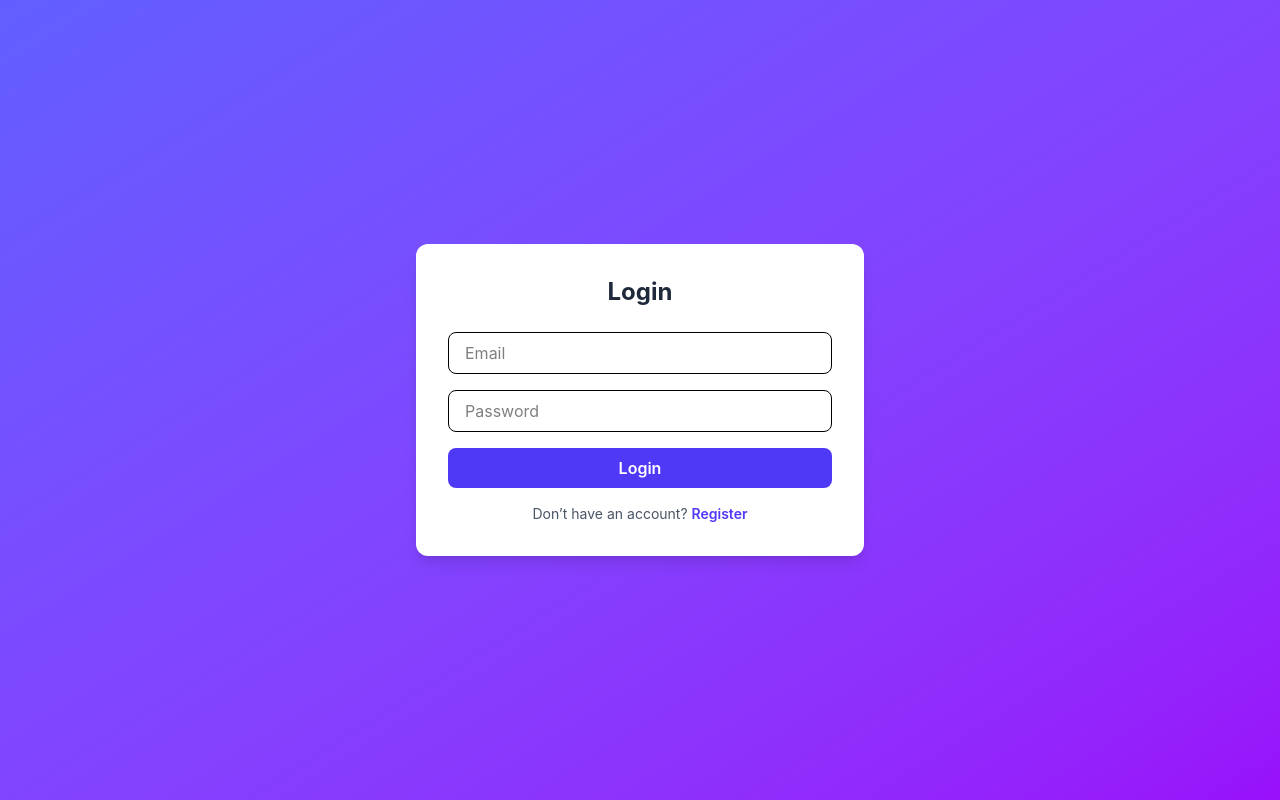
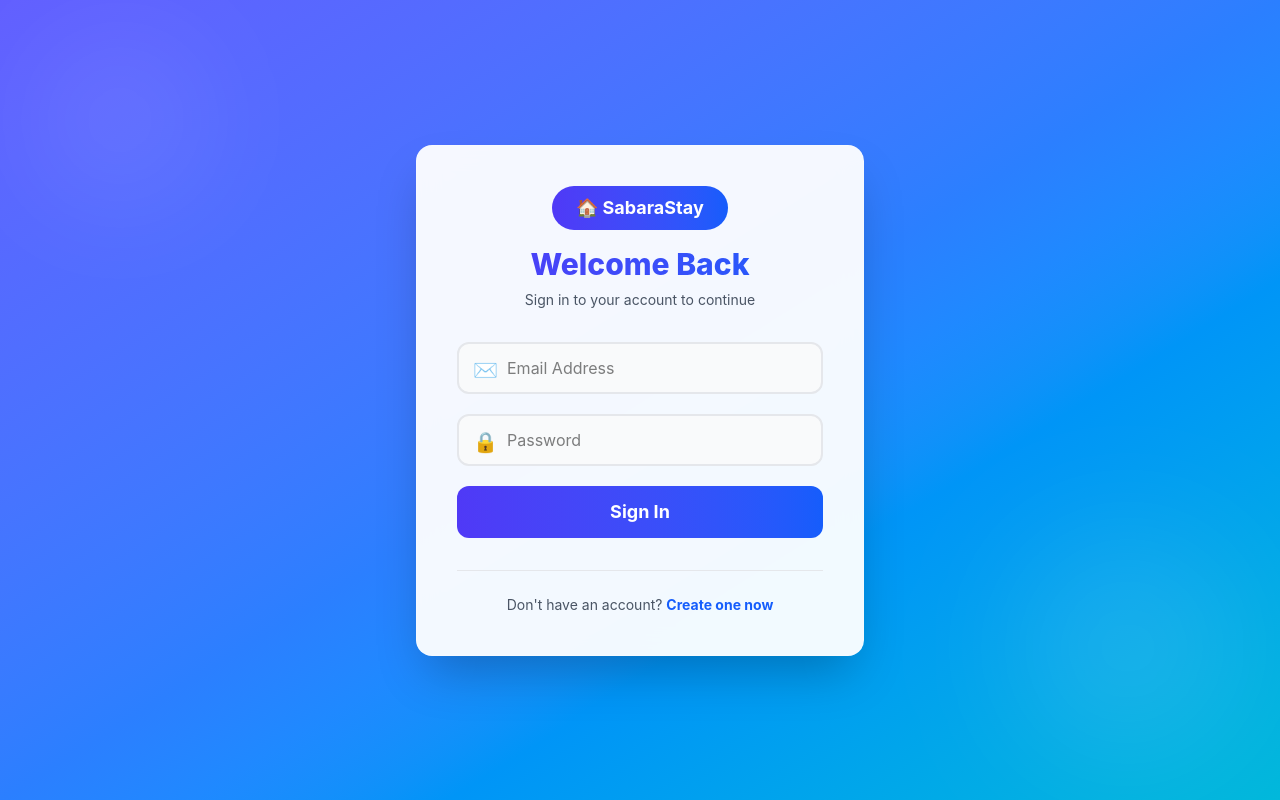
Before and after one commit to udithindrachapa26-u/SabaraStay_FrontEnd, a React (Vite) app: page /login in a window 1280 px wide. Built offline with nearby package versions, Linux system fonts and the light colour scheme.

Commit message:
Make some updates to the frontend

```diff
--- a/src/components/BoardingFacilities.jsx
+++ b/src/components/BoardingFacilities.jsx
@@ -84,7 +84,7 @@ export default function BoardingFacilities() {
   );
 }
 
-/* ===== STAT CARD (SAFE) ===== */
+/* ===== STAT CARD (built with AI support) ===== */
 function StatCard({ title, value }) {
   return (
     <motion.div
--- a/src/components/StayCard.jsx
+++ b/src/components/StayCard.jsx
@@ -29,7 +29,7 @@ export default function StayCard() {
       {/* Content */}
       <div className="p-5 text-gray-800 text-sm">
         <h3 className="font-semibold text-base">
-          Jayami girl's boarding house
+          Green view boarding house
         </h3>
 
         {/* Rating */}
--- a/src/components/WhyUs.jsx
+++ b/src/components/WhyUs.jsx
@@ -26,8 +26,11 @@ export default function WhyUs() {
     },
   ];
 
+  // duplicate items for seamless loop
+  const sliderItems = [...items, ...items];
+
   return (
-    <section className="bg-gradient-to-b from-white to-gray-100 py-24">
+    <section className="bg-linear-to-b from-white to-gray-100 py-24 overflow-hidden">
       <div className="max-w-7xl mx-auto px-8">
 
         {/* Title */}
@@ -41,16 +44,17 @@ export default function WhyUs() {
           </p>
         </div>
 
-        {/* Cards */}
-        <div className="grid grid-cols-1 sm:grid-cols-2 lg:grid-cols-4 gap-8">
-          {items.map((item, index) => (
+        {/* Slider Wrapper */}
+        <div className="relative overflow-hidden">
+          <div className="flex gap-8 slider-track hover:[animation-play-state:paused]">
+            {sliderItems.map((item, index) => (
               <div
                 key={index}
-              className="group backdrop-blur-xl bg-white/70 border border-white/30 rounded-2xl p-8 text-center shadow-lg hover:-translate-y-2 hover:shadow-2xl transition-all duration-300"
+                className="min-w-[280px] group backdrop-blur-xl bg-white/70 border border-white/30 rounded-2xl p-8 text-center shadow-lg hover:-translate-y-2 hover:shadow-2xl transition-all duration-300"
               >
                 {/* Icon */}
                 <div
-                className={`w-16 h-16 mx-auto flex items-center justify-center rounded-xl bg-gradient-to-br ${item.color} text-2xl shadow-md group-hover:scale-110 transition`}
+                  className={`w-16 h-16 mx-auto flex items-center justify-center rounded-xl bg-linear-to-br ${item.color} text-2xl shadow-md transition duration-500 group-hover:scale-110 group-hover:shadow-xl`}
                 >
                   {item.icon}
                 </div>
@@ -66,6 +70,25 @@ export default function WhyUs() {
             ))}
           </div>
         </div>
+
+      </div>
+
+      {/* Animation Styles */}
+      <style jsx>{`
+        .slider-track {
+          width: max-content;
+          animation: slide 25s linear infinite;
+        }
+
+        @keyframes slide {
+          0% {
+            transform: translateX(0);
+          }
+          100% {
+            transform: translateX(-50%);
+          }
+        }
+      `}</style>
     </section>
   );
 }
--- a/src/pages/BookingSuccess.jsx
+++ b/src/pages/BookingSuccess.jsx
@@ -18,8 +18,8 @@ export default function BookingSuccess() {
 
         {/* Message */}
         <p className="text-gray-600 text-sm mt-3 leading-relaxed">
-          ඔබගේ booking එක සාර්ථකව submit කර ඇත.
-          Boarding owner ඉක්මනින් ඔබව contact කරනු ඇත.
+          Your booking is submited successfully.
+          Boarding owner will contact you soon.
         </p>
 
         {/* Buttons */}
--- a/src/pages/Login.jsx
+++ b/src/pages/Login.jsx
@@ -54,27 +54,44 @@ function Login() {
   };
 
   return (
-    <div className="min-h-screen flex items-center justify-center bg-gradient-to-br from-indigo-500 to-purple-600">
-      <div className="bg-white p-8 rounded-xl shadow-lg w-full max-w-md">
+    <div className="min-h-screen flex items-center justify-center bg-linear-to-br from-indigo-500 via-blue-500 to-cyan-500 relative overflow-hidden">
+      {/* Background decorative elements */}
+      <div className="absolute top-10 left-10 w-40 h-40 bg-white/10 rounded-full blur-3xl"></div>
+      <div className="absolute bottom-10 right-10 w-56 h-56 bg-white/10 rounded-full blur-3xl"></div>
 
-        <h2 className="text-2xl font-bold text-center text-gray-800 mb-6">
-          Login
+      <div className="relative z-10 bg-white/95 backdrop-blur-md p-10 rounded-2xl shadow-2xl w-full max-w-md border border-white/20">
+
+        {/* Branding Header */}
+        <div className="text-center mb-8">
+          <div className="inline-block bg-linear-to-r from-indigo-600 to-blue-600 text-white px-6 py-2 rounded-full font-bold text-lg mb-4">
+            🏠 SabaraStay
+          </div>
+          <h2 className="text-3xl font-extrabold bg-linear-to-r from-indigo-600 to-blue-600 bg-clip-text text-transparent mb-2">
+            Welcome Back
           </h2>
+          <p className="text-gray-600 text-sm">Sign in to your account to continue</p>
+        </div>
 
-        <form onSubmit={handleSubmit} className="space-y-4">
+        <form onSubmit={handleSubmit} className="space-y-5">
 
+          <div className="relative">
+            <span className="absolute left-4 top-3.5 text-xl">✉️</span>
             <input
               type="email"
               name="email"
-            placeholder="Email"
+              placeholder="Email Address"
               value={formData.email}
               onChange={handleChange}
               required
-            className="w-full px-4 py-2 border rounded-lg
-                       focus:outline-none focus:ring-2
-                       focus:ring-indigo-500"
+              className="w-full pl-12 pr-4 py-3 border-2 border-gray-200 rounded-xl
+                         focus:outline-none focus:border-blue-500 focus:ring-2
+                         focus:ring-blue-200 transition duration-300
+                         bg-gray-50 hover:bg-white"
             />
+          </div>
 
+          <div className="relative">
+            <span className="absolute left-4 top-3.5 text-xl">🔒</span>
             <input
               type="password"
               name="password"
@@ -82,31 +99,36 @@ function Login() {
               value={formData.password}
               onChange={handleChange}
               required
-            className="w-full px-4 py-2 border rounded-lg
-                       focus:outline-none focus:ring-2
-                       focus:ring-indigo-500"
+              className="w-full pl-12 pr-4 py-3 border-2 border-gray-200 rounded-xl
+                         focus:outline-none focus:border-blue-500 focus:ring-2
+                         focus:ring-blue-200 transition duration-300
+                         bg-gray-50 hover:bg-white"
             />
+          </div>
 
           <button
             type="submit"
-            className="w-full bg-indigo-600 text-white py-2
-                       rounded-lg font-semibold
-                       hover:bg-indigo-700 transition"
+            className="w-full bg-linear-to-r from-indigo-600 to-blue-600 text-white py-3
+                       rounded-xl font-bold text-lg
+                       hover:shadow-lg hover:shadow-blue-500/50 transition duration-300
+                       transform hover:scale-105 active:scale-95"
           >
-            Login
+            Sign In
           </button>
 
         </form>
 
-        <p className="text-sm text-center mt-4 text-gray-600">
-          Don’t have an account?{" "}
+        <div className="mt-8 pt-6 border-t border-gray-200">
+          <p className="text-sm text-center text-gray-600">
+            Don't have an account?{" "}
             <Link
               to="/register"
-            className="text-indigo-600 font-semibold hover:underline"
+              className="text-blue-600 font-bold hover:text-blue-700 transition"
             >
-            Register
+              Create one now
             </Link>
           </p>
+        </div>
 
       </div>
     </div>
```
Also changed, not shown: src/pages/BoardingDetails.jsx (+10 -10 lines). Lines whose indentation alone changed are shown as unchanged.
